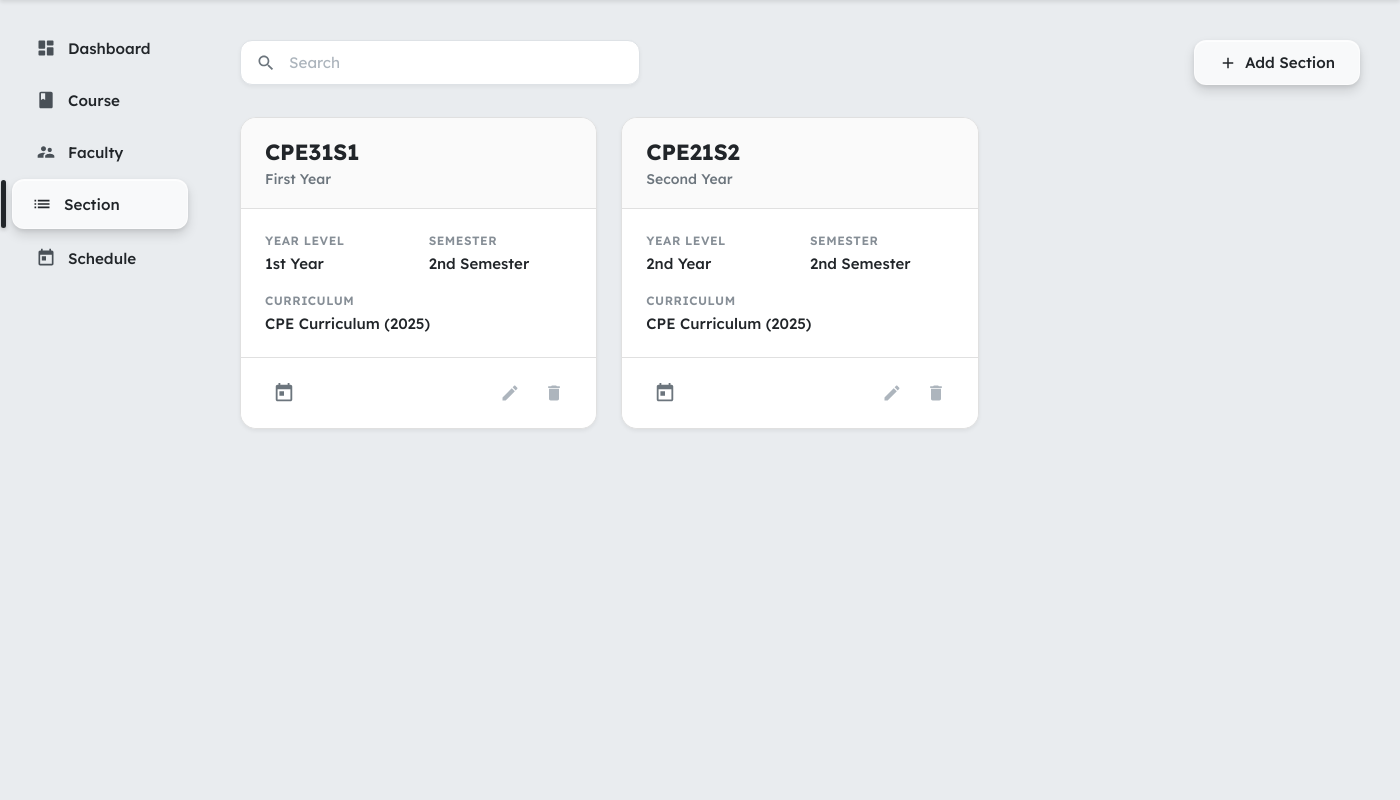
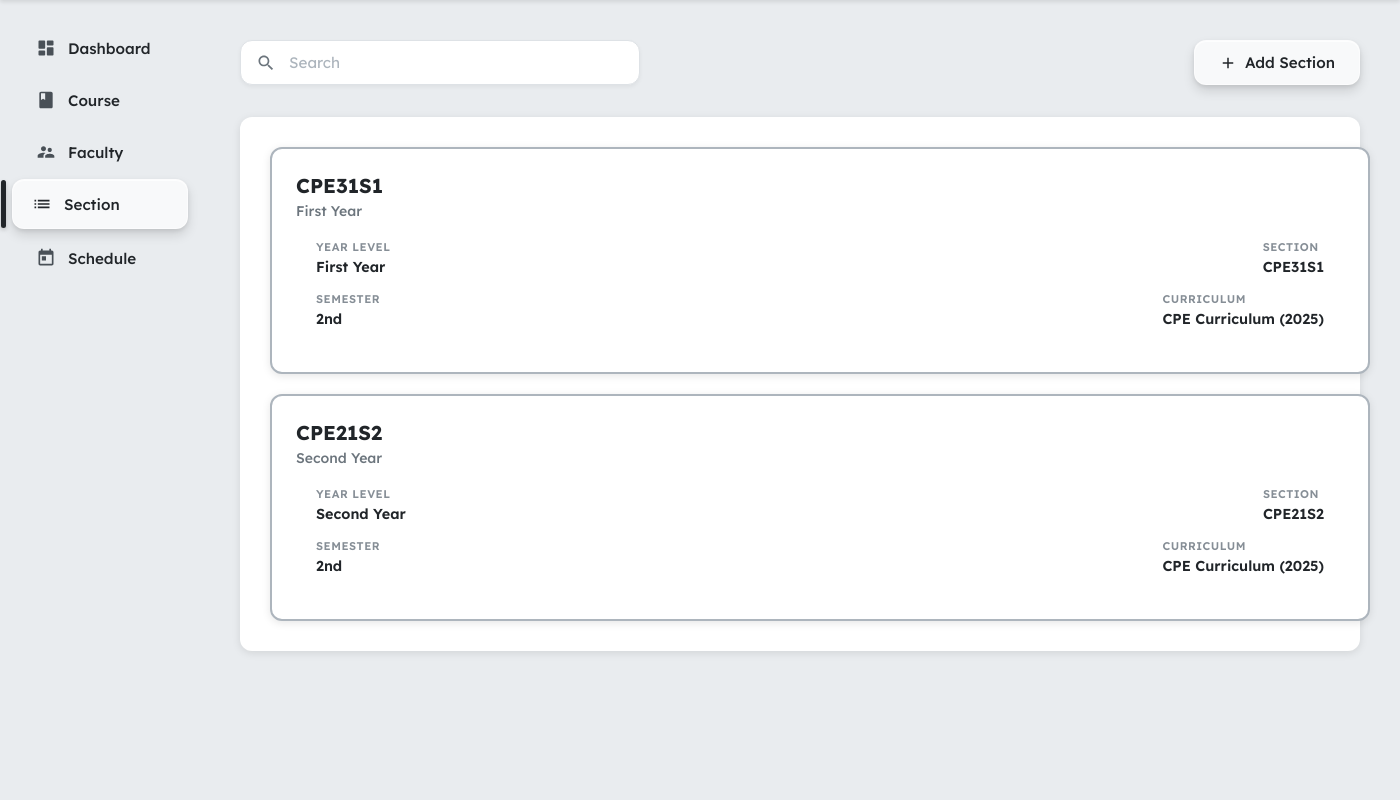
Before and after one commit to Summer077/Auto-Scheduling, a Django app: page /admin/section/ in a window 1400 px wide. Shown: the part 70-870 px from the top of the page. Run offline with Django 5.2, Linux system fonts and the light colour scheme; a user stored in the database is signed in; data comes from the database, SQL or seed files in the repository; both versions use the stored data as it was after the commit.

Commit message:
Making Section Page

```diff
--- a/hello/static/hello/css/section.css
+++ b/hello/static/hello/css/section.css
@@ -270,44 +270,129 @@ body {
     fill: #212529;
 }
 
-/* Sections Container */
+/* Sections Grid - Exactly like the image */
 .sections-container {
-    display: grid;
-    grid-template-columns: repeat(auto-fill, minmax(320px, 1fr));
-    gap: 24px;
+    max-width: 1400px; /* wider overall container */
+    width: 100%;
+    display: flex; /* switch to flex to allow natural width flow */
+    flex-direction: column;
+    gap: 20px;
+    background: #FFFFFF;
+    border-radius: 12px;
+    padding: 30px;
+    box-shadow: 0 2px 8px rgba(0, 0, 0, 0.1);
 }
 
-/* Section Card */
 .section-card {
     background: #FFFFFF;
-    border: 1px solid #E0E0E0;
-    border-radius: 16px;
-    overflow: hidden;
-    display: flex;
-    flex-direction: column;
-    transition: all 0.3s ease;
-    box-shadow: 0 2px 4px rgba(0, 0, 0, 0.06);
+    border-radius: 12px;
+    padding: 24px;
+    box-shadow: 0 2px 8px rgba(0, 0, 0, 0.1);
+    border: 2px solid #ADB5BD;
+    transition: border-color 0.2s ease, transform 0.2s ease;
+    cursor: pointer;
+    width: 100%;
+    min-width: 1100px; /* 👈 longer width like the image */
+    margin: 0 auto; /* center each card */
+}
+
+.section-card.selected {
+    border-color: #343A40;
+    transform: scale(0.99);
 }
 
 .section-card:hover {
     transform: translateY(-4px);
-    box-shadow: 0 8px 16px rgba(0, 0, 0, 0.12);
+    box-shadow: 0 8px 16px rgba(0, 0, 0, 0.15);
 }
 
-/* Card Header */
-.card-header {
-    background: #FAFAFA;
-    padding: 20px 24px;
-    border-bottom: 1px solid #E0E0E0;
+/* Section Title and Subtitle (formerly in .card-header) */
+.section-title {
+    font-family: 'Lexend', sans-serif;
+    font-size: 1.25rem;
+    font-weight: 700;
+    color: #212529;
+}
+
+.section-subtitle {
+    font-family: 'Lexend', sans-serif;
+    font-size: 0.875rem;
+    font-weight: 500;
+    color: #6C757D;
+}
+
+/* View Schedule Button - aligned to top-right if needed */
+.section-actions {
+    display: flex;
+    justify-content: flex-end;
+}
+
+.view-schedule-btn {
+    background: none;
+    border: none;
+    cursor: pointer;
+    padding: 8px;
+    display: flex;
+    align-items: center;
+    justify-content: center;
+    border-radius: 6px;
+    transition: all 0.3s;
+}
+
+.view-schedule-btn svg {
+    width: 20px;
+    height: 20px;
+    fill: #495057;
+    transition: fill 0.3s;
+}
+
+.view-schedule-btn:hover {
+    background: #E9ECEF;
+}
+
+.view-schedule-btn:hover svg {
+    fill: #212529;
+}
+
+/* Info Section (merged from .card-body) */
+.info-row {
+    display: flex;
+    justify-content: space-between;
+    margin-bottom: 16px;
+}
+
+.info-row:last-child {
+    margin-bottom: 0;
+}
+
+.info-group {
+    display: flex;
+    flex-direction: column;
+    gap: 4px;
+}
+
+.info-label {
+    font-family: 'Lexend', sans-serif;
+    font-size: 0.7rem;
+    font-weight: 600;
+    color: #868E96;
+    text-transform: uppercase;
+    letter-spacing: 0.5px;
+}
+
+.info-value {
+    font-family: 'Lexend', sans-serif;
+    font-size: 0.9rem;
+    font-weight: 600;
+    color: #212529;
 }
 
 .card-title {
     font-family: 'Lexend', sans-serif;
-    font-size: 1.375rem;
+    font-size: 1.25rem;
     font-weight: 700;
     color: #212529;
     margin-bottom: 4px;
-    letter-spacing: -0.01em;
 }
 
 .card-subtitle {
@@ -317,36 +402,58 @@ body {
     color: #6C757D;
 }
 
+/* View Schedule Button in Header */
+.view-schedule-btn {
+    background: none;
+    border: none;
+    cursor: pointer;
+    padding: 8px;
+    display: flex;
+    align-items: center;
+    justify-content: center;
+    border-radius: 6px;
+    transition: all 0.3s;
+}
+
+.view-schedule-btn svg {
+    width: 20px;
+    height: 20px;
+    fill: #495057;
+    transition: fill 0.3s;
+}
+
+.view-schedule-btn:hover {
+    background: #E9ECEF;
+}
+
+.view-schedule-btn:hover svg {
+    fill: #212529;
+}
+
 /* Card Body */
 .card-body {
-    padding: 24px;
-    flex: 1;
+    padding: 20px;
 }
 
 .info-row {
-    display: grid;
-    grid-template-columns: 1fr 1fr;
-    gap: 20px;
-    margin-bottom: 20px;
+    display: flex;
+    justify-content: space-between;
+    margin-bottom: 16px;
 }
 
 .info-row:last-child {
     margin-bottom: 0;
 }
 
-.info-row.full {
-    grid-template-columns: 1fr;
-}
-
 .info-group {
     display: flex;
     flex-direction: column;
-    gap: 6px;
+    gap: 4px;
 }
 
 .info-label {
     font-family: 'Lexend', sans-serif;
-    font-size: 0.75rem;
+    font-size: 0.7rem;
     font-weight: 600;
     color: #868E96;
     text-transform: uppercase;
@@ -355,88 +462,9 @@ body {
 
 .info-value {
     font-family: 'Lexend', sans-serif;
-    font-size: 0.9375rem;
-    font-weight: 500;
+    font-size: 0.9rem;
+    font-weight: 600;
     color: #212529;
-}
-
-/* Card Footer */
-.card-footer {
-    padding: 16px 24px;
-    border-top: 1px solid #E0E0E0;
-    background: #FFFFFF;
-    display: flex;
-    justify-content: space-between;
-    align-items: center;
-}
-
-.schedule-btn {
-    background: none;
-    border: none;
-    cursor: pointer;
-    padding: 8px;
-    display: flex;
-    align-items: center;
-    justify-content: center;
-    border-radius: 8px;
-    transition: all 0.3s;
-}
-
-.schedule-btn svg {
-    width: 22px;
-    height: 22px;
-    fill: #6C757D;
-    transition: fill 0.3s;
-}
-
-.schedule-btn:hover {
-    background: #F8F9FA;
-}
-
-.schedule-btn:hover svg {
-    fill: #495057;
-}
-
-.action-btns {
-    display: flex;
-    gap: 8px;
-}
-
-.edit-icon-btn,
-.delete-icon-btn {
-    background: none;
-    border: none;
-    cursor: pointer;
-    padding: 8px;
-    display: flex;
-    align-items: center;
-    justify-content: center;
-    border-radius: 8px;
-    transition: all 0.3s;
-}
-
-.edit-icon-btn svg,
-.delete-icon-btn svg {
-    width: 20px;
-    height: 20px;
-    fill: #ADB5BD;
-    transition: fill 0.3s;
-}
-
-.edit-icon-btn:hover {
-    background: rgba(13, 110, 253, 0.08);
-}
-
-.edit-icon-btn:hover svg {
-    fill: #0d6efd;
-}
-
-.delete-icon-btn:hover {
-    background: rgba(220, 53, 69, 0.08);
-}
-
-.delete-icon-btn:hover svg {
-    fill: #dc3545;
 }
 
 /* Empty State */
@@ -444,7 +472,7 @@ body {
     text-align: center;
     padding: 80px 20px;
     background: #FFFFFF;
-    border-radius: 16px;
+    border-radius: 12px;
     box-shadow: 0 2px 8px rgba(0, 0, 0, 0.08);
 }
 
@@ -479,7 +507,7 @@ body {
     background-color: #FFFFFF;
     margin: 5% auto;
     padding: 0;
-    border-radius: 16px;
+    border-radius: 12px;
     width: 90%;
     max-width: 600px;
     box-shadow: 0 8px 32px rgba(0, 0, 0, 0.2);
@@ -652,7 +680,7 @@ body {
 /* Responsive Design */
 @media (max-width: 1200px) {
     .sections-container {
-        grid-template-columns: repeat(auto-fill, minmax(280px, 1fr));
+        grid-template-columns: repeat(auto-fill, minmax(250px, 1fr));
     }
 }
 
@@ -703,3 +731,22 @@ body {
         min-width: auto;
     }
 }
+
+@media (max-width: 1200px) {
+    .section-card {
+        max-width: 95%; /* shrink slightly on medium screens */
+    }
+}
+
+@media (max-width: 768px) {
+    .section-card {
+        max-width: 100%;
+        padding: 16px;
+    }
+
+    .section-info {
+        flex-direction: column;
+        align-items: flex-start;
+        gap: 10px;
+    }
+}
--- a/hello/templates/hello/section.html
+++ b/hello/templates/hello/section.html
@@ -87,9 +87,11 @@
             <div class="section-card" data-section-name="{{ section.name|lower }}" data-curriculum="{{ section.curriculum.name|lower }}">
                 <!-- Card Header -->
                 <div class="card-header">
-                    <div class="card-title">{{ section.name }}</div>
-                    <div class="card-subtitle">
-                        {% if section.year_level == 1 %}First Year{% elif section.year_level == 2 %}Second Year{% elif section.year_level == 3 %}Third Year{% else %}Fourth Year{% endif %}
+                    <div class="card-header-left">
+                        <div class="card-title">{{ section.name }}</div>
+                        <div class="card-subtitle">
+                            {% if section.year_level == 1 %}First Year{% elif section.year_level == 2 %}Second Year{% elif section.year_level == 3 %}Third Year{% else %}Fourth Year{% endif %}
+                        </div>
                     </div>
                 </div>
 
@@ -99,17 +101,21 @@
                         <div class="info-group">
                             <div class="info-label">YEAR LEVEL</div>
                             <div class="info-value">
-                                {% if section.year_level == 1 %}1st Year{% elif section.year_level == 2 %}2nd Year{% elif section.year_level == 3 %}3rd Year{% else %}4th Year{% endif %}
+                                {% if section.year_level == 1 %}First Year{% elif section.year_level == 2 %}Second Year{% elif section.year_level == 3 %}Third Year{% else %}Fourth Year{% endif %}
                             </div>
                         </div>
                         <div class="info-group">
+                            <div class="info-label">SECTION</div>
+                            <div class="info-value">{{ section.section|default:section.name }}</div>
+                        </div>
+                    </div>
+                    <div class="info-row">
+                        <div class="info-group">
                             <div class="info-label">SEMESTER</div>
                             <div class="info-value">
-                                {% if section.semester == 1 %}1st{% else %}2nd{% endif %} Semester
+                                {% if section.semester == 1 %}1st{% else %}2nd{% endif %}
                             </div>
                         </div>
-                    </div>
-                    <div class="info-row full">
                         <div class="info-group">
                             <div class="info-label">CURRICULUM</div>
                             <div class="info-value">{{ section.curriculum.name }} ({{ section.curriculum.year }})</div>
@@ -118,25 +124,7 @@
                 </div>
 
                 <!-- Card Footer -->
-                <div class="card-footer">
-                    <button class="schedule-btn" onclick="viewSchedule({{ section.id }}); event.stopPropagation();">
-                        <svg xmlns="http://www.w3.org/2000/svg" viewBox="0 0 24 24">
-                            <path d="M19 3h-1V1h-2v2H8V1H6v2H5c-1.11 0-1.99.9-1.99 2L3 19c0 1.1.89 2 2 2h14c1.1 0 2-.9 2-2V5c0-1.1-.9-2-2-2zm0 16H5V8h14v11zM7 10h5v5H7z"/>
-                        </svg>
-                    </button>
-                    <div class="action-btns">
-                        <button class="edit-icon-btn" onclick="openEditSectionModal({{ section.id }}); event.stopPropagation();">
-                            <svg xmlns="http://www.w3.org/2000/svg" viewBox="0 0 24 24">
-                                <path d="M3 17.25V21h3.75L17.81 9.94l-3.75-3.75L3 17.25zM20.71 7.04c.39-.39.39-1.02 0-1.41l-2.34-2.34c-.39-.39-1.02-.39-1.41 0l-1.83 1.83 3.75 3.75 1.83-1.83z"/>
-                            </svg>
-                        </button>
-                        <button class="delete-icon-btn" onclick="deleteSection({{ section.id }}, '{{ section.name }}'); event.stopPropagation();">
-                            <svg xmlns="http://www.w3.org/2000/svg" viewBox="0 0 24 24">
-                                <path d="M6 19c0 1.1.9 2 2 2h8c1.1 0 2-.9 2-2V7H6v12zM19 4h-3.5l-1-1h-5l-1 1H5v2h14V4z"/>
-                            </svg>
-                        </button>
-                    </div>
-                </div>
+
             </div>
             {% endfor %}
         </div>
@@ -297,7 +285,7 @@
                 const curriculum = card.dataset.curriculum;
 
                 if (sectionName.includes(searchTerm) || curriculum.includes(searchTerm)) {
-                    card.style.display = 'flex';
+                    card.style.display = 'block';
                 } else {
                     card.style.display = 'none';
                 }
@@ -422,6 +410,14 @@
                 setTimeout(() => notification.remove(), 300);
             }, 3000);
         }
+
+        document.querySelectorAll('.section-card').forEach(card => {
+        card.addEventListener('click', () => {
+            document.querySelectorAll('.section-card').forEach(c => c.classList.remove('selected'));
+            card.classList.add('selected');
+        });
+    });
+
     </script>
 </body>
 </html>
```
Also changed, not shown: db.sqlite3.
